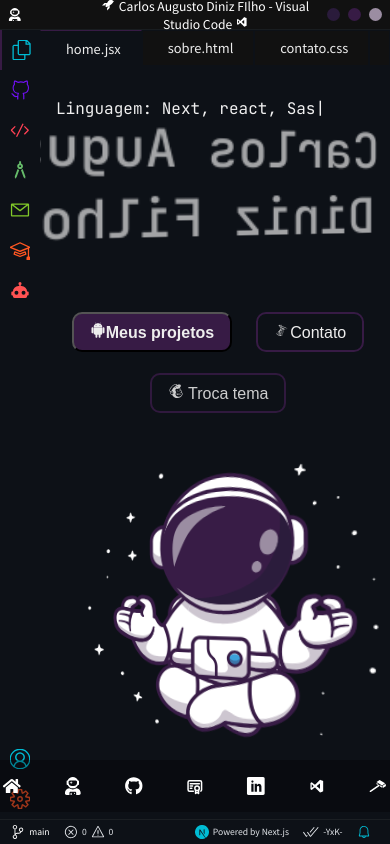
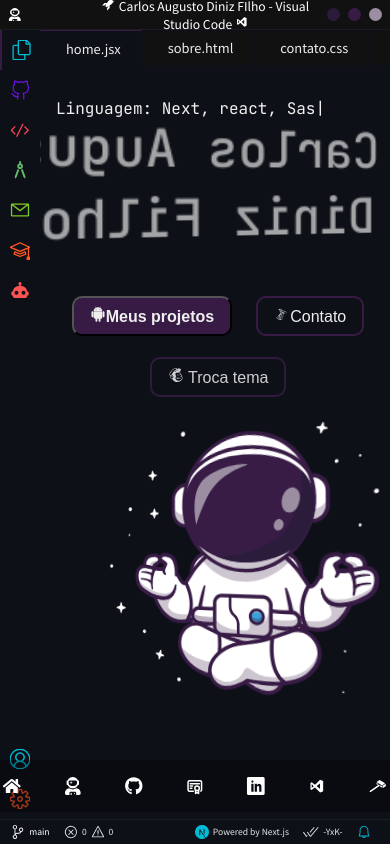
Before and after one commit to ysneshy/portfolio-carlos-filho, a Next.js app: page / in a window 390 px wide. Built offline with nearby package versions, Linux system fonts and the light colour scheme.

Commit message:
upgrade52 :zap:

```diff
--- a/styles/HomePage.module.css
+++ b/styles/HomePage.module.css
@@ -244,33 +244,25 @@
   .foreground {
     margin: 0;
   }
-
   .name {
     font-size: 2rem;
   }
-
   .bio {
     font-size: 1.25rem;
     margin-bottom: 2rem;
   }
-
   .button {
     font-size: 1rem;
-    margin-top: 1rem;
   }
-
   .outlined {
     font-size: 1rem;
-
   }
-
   .illustration {
     position: absolute;
     bottom: 0;
-    left: 0;
-    width: 80vw;
-    height: 40vh;
+    right: 0;
+    width: 75vw;
+    height: 50vh;
     z-index: 1;
   }
-
 }
```
